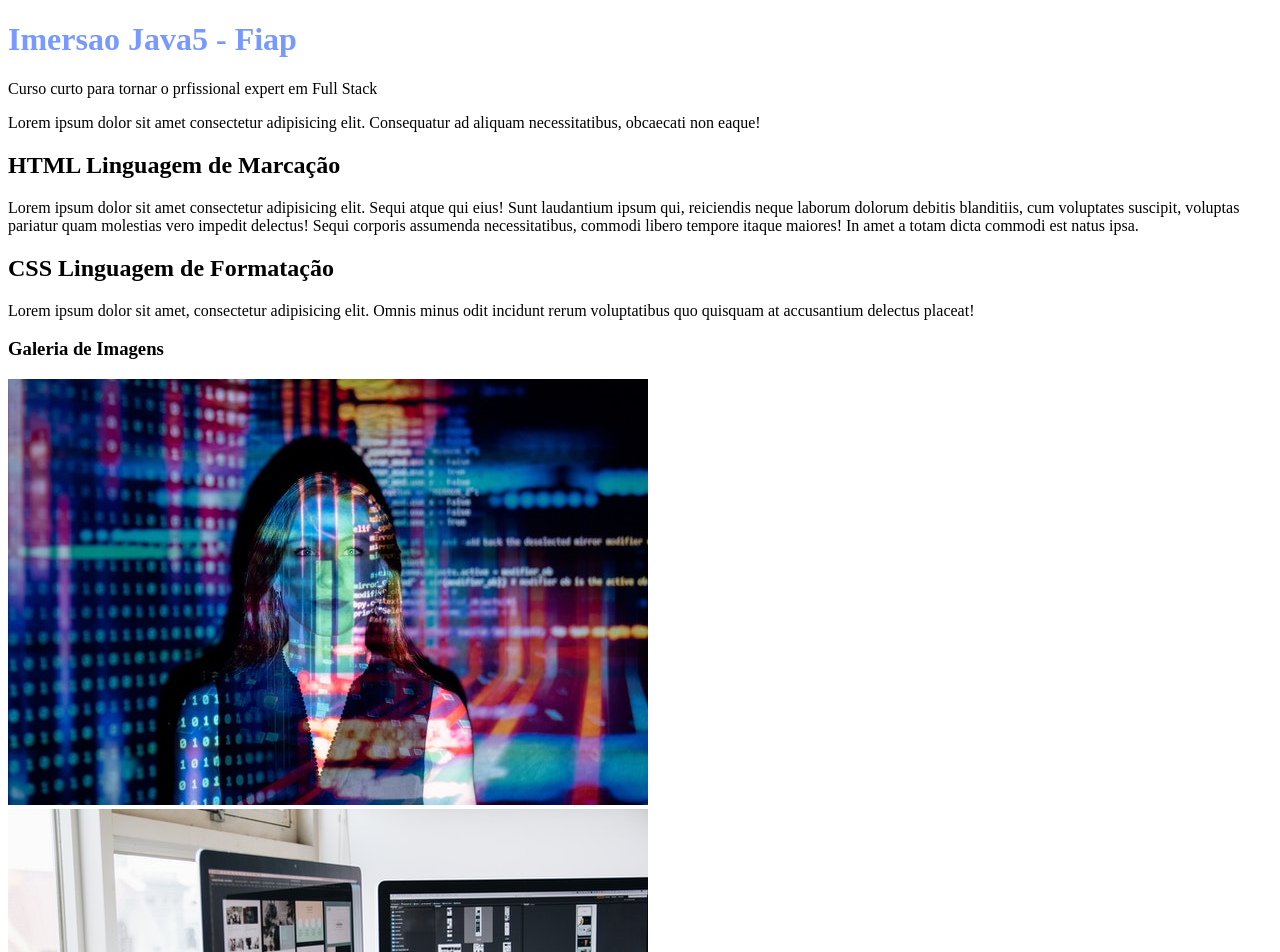
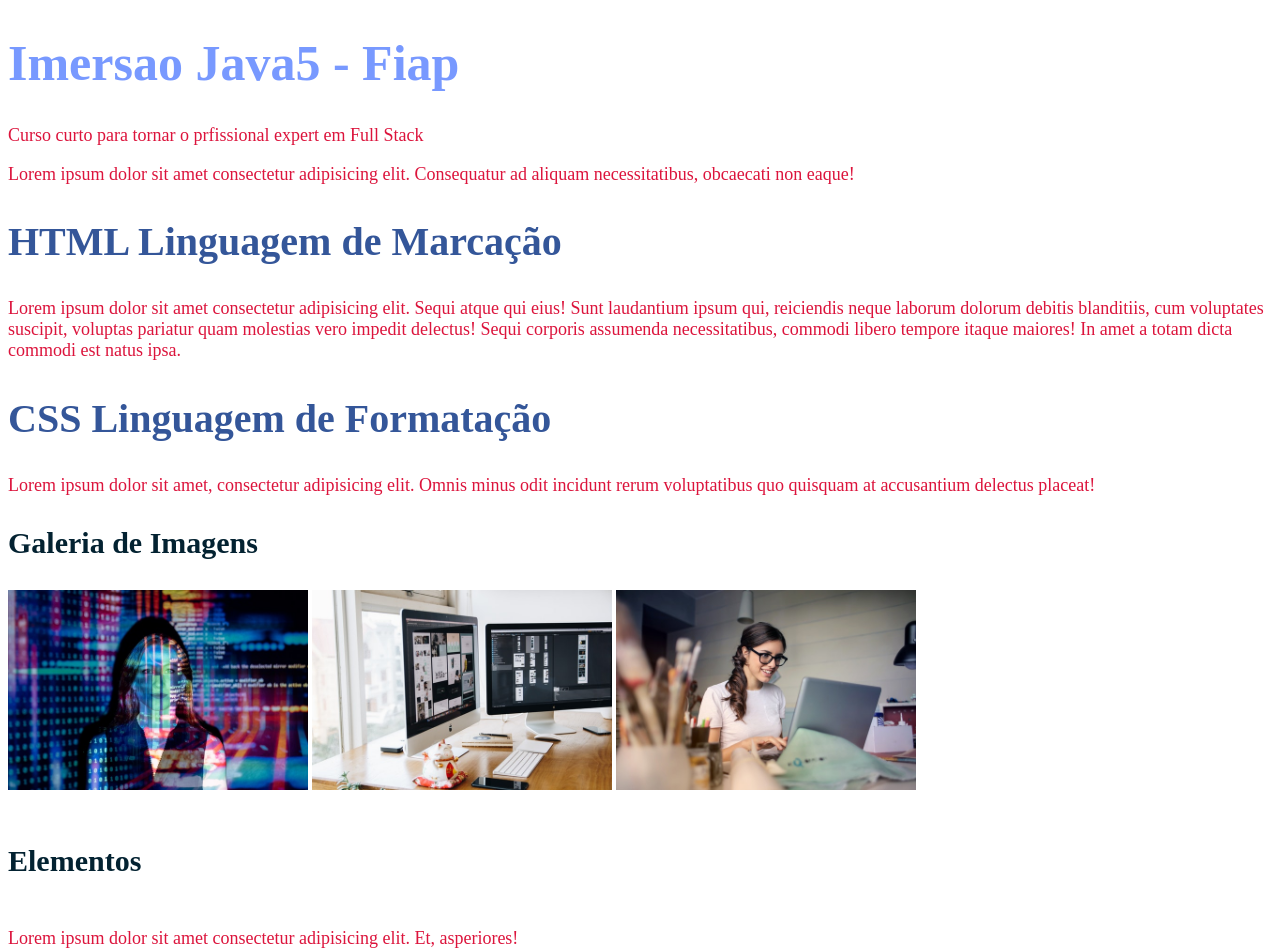
Before and after one commit to simone-art/curso-java-expert-modulo04-front-end, a plain HTML site: page index.html in a window 1280 px wide. Shown: the top 952 px of the page. Drawn offline with Linux system fonts and the light colour scheme.

Commit message:
Adicionando estilo a página html

```diff
--- a/css/styles.css
+++ b/css/styles.css
@@ -1,3 +1,23 @@
-h1{
+h1 {
     color: #7899ff;
+    font-size: 50px;
 }
+h2 {
+    color: #345699;
+    font-size: 40px;
+}
+h3, h5 {
+    color: rgb(3, 34,49);
+    font-size: 30px;
+}
+
+p {
+    color: #dc143c;
+    font-size: 18px;
+}
+
+img {
+    width: 300px;
+    height: 200px;
+
+}
--- a/index.html
+++ b/index.html
@@ -24,5 +24,8 @@
   <img src="./images/laptop-2.jpg" alt="imagens de computadoras em uma mesa">
   <img src="./images/laptop.jpg" alt="imagens de laptop">
 
+  <h5>Elementos</h5>
+  <p>Lorem ipsum dolor sit amet consectetur adipisicing elit. Et, asperiores!</p>
+
 </body>
 </html>
```
